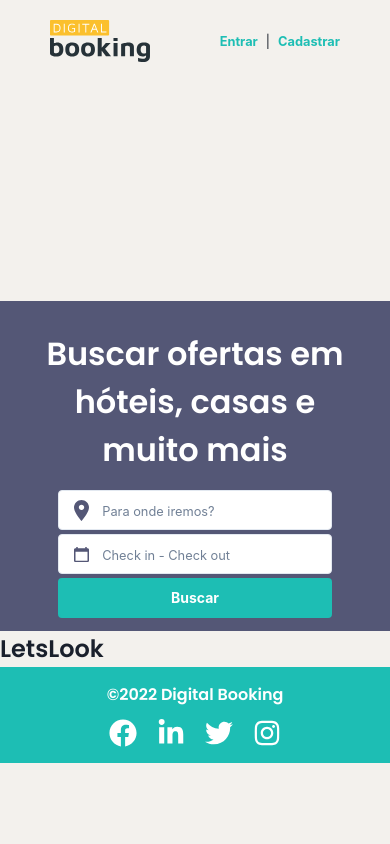
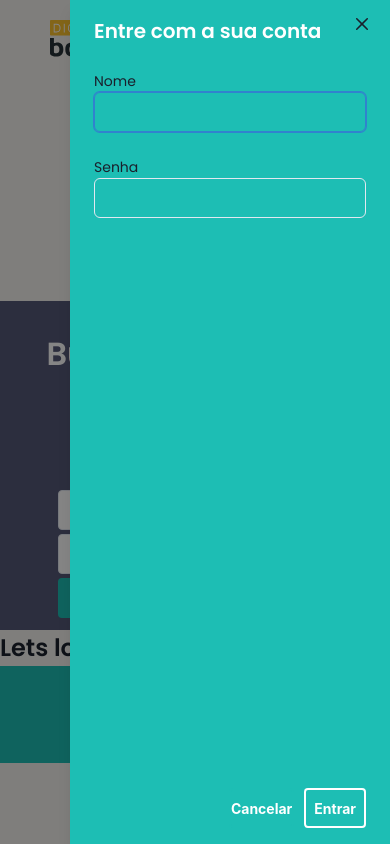
Before and after one commit to hulluxhd/7wonders, a React (Create React App) app in the folder projeto-integrador-front/: page / in a window 390 px wide. Both pictures are taken after a click on the link "Entrar". Built offline with nearby package versions, Linux system fonts and the light colour scheme.

Commit message:
adding drawer to header

```diff
--- a/projeto-integrador-front/package.json
+++ b/projeto-integrador-front/package.json
@@ -15,6 +15,7 @@
     "react": "^18.1.0",
     "react-dom": "^18.1.0",
     "react-icons": "^3.0.0",
+    "react-router-dom": "^6.3.0",
     "react-scripts": "5.0.1",
     "web-vitals": "^0.2.2"
   },
@@ -23,9 +24,6 @@
     "build": "react-scripts build",
     "test": "react-scripts test",
     "eject": "react-scripts eject"
-  },
-  "eslintConfig": {
-    "extends": "react-app"
   },
   "browserslist": {
     "production": [
--- a/projeto-integrador-front/src/App.jsx
+++ b/projeto-integrador-front/src/App.jsx
@@ -1,21 +1,24 @@
-import Footer from "./components/Footer";
-import Header from "./components/Header";
-
-
-
+import { Box } from '@chakra-ui/react';
+import { BrowserRouter, Route, Routes } from 'react-router-dom';
+import Footer from './components/Footer';
+import Header from './components/Header';
+import InfoProvider from './contexts/InfoContext';
+import Home from './pages/Home';
 
 function App() {
   return (
     <>
-      <Header />
-      <h1>
-        LetsLook
-      </h1>
-
-
-      <Footer />
+      <BrowserRouter>
+        <InfoProvider>
+          <Header />
+          <Box as="h1" >Lets look</Box>
+          <Routes>
+            <Route path="/" element={<Home />} />
+          </Routes>
+          <Footer />
+        </InfoProvider>
+      </BrowserRouter>
     </>
-
   );
 }
 
--- /dev/null
+++ b/projeto-integrador-front/src/components/BasicButton/index.js
@@ -0,0 +1,27 @@
+import { Box } from '@chakra-ui/react';
+
+function BasicButton(props) {
+  return (
+    <Box
+      {...props}
+      as="button"
+      w={props.w}
+      ml={props.ml}
+      h={props.h || props.height || '2.5rem'}
+      background={(props.background || props.bgColor || props.backgroundColor) || "var(--blue)"}
+      border={props.border || "2px solid var(--blue)"}
+      borderRadius="0.25rem"
+      color="#FFF"
+      fontWeight="bold"
+      transition="all 0.2s ease-in-out"
+      _hover={{
+        background: 'transparent',
+        border: '2px solid var(--blue)',
+      }}
+    >
+      {props.description}
+    </Box>
+  );
+}
+
+export default BasicButton;
--- /dev/null
+++ b/projeto-integrador-front/src/components/DrawerLogin/index.jsx
@@ -0,0 +1,82 @@
+import {
+  Box,
+  Button,
+  Drawer,
+  DrawerBody,
+  DrawerCloseButton,
+  DrawerContent,
+  DrawerFooter,
+  DrawerHeader,
+  DrawerOverlay,
+  FormControl,
+  FormLabel,
+  Input,
+  Stack,
+} from '@chakra-ui/react';
+import { useContext, useRef, useState } from 'react';
+import { InfoContext } from '../../contexts/InfoContext';
+import BasicButton from '../BasicButton';
+
+function DrawerLogin({ isOpen, onClose }) {
+  const [nickname, setNickname] = useState('');
+  const { setUsername } = useContext(InfoContext);
+
+  const inputNick = useRef()
+
+  function handleSubmit(e) {
+    e.preventDefault();
+    setUsername(nickname);
+    console.log('submitted');
+    onClose()
+  }
+
+  return (
+    <Drawer initialFocusRef={inputNick} isOpen={isOpen} onClose={onClose}>
+      <DrawerOverlay />
+      <DrawerContent bg="var(--blue)">
+        <DrawerCloseButton />
+        <DrawerHeader as="h2" color="#FFF">
+          Entre com a sua conta
+        </DrawerHeader>
+        <DrawerBody>
+          <Box>
+            <form
+              onSubmit={handleSubmit}
+              id="login-form"
+              style={{display: "flex", flexDirection: "column", gap: "1.5rem"}}
+            >
+              <Box>
+                <label style={{fontFamily: "Poppins, sans-serif"}}>
+                  Nome
+                <Input
+                  onChange={e => setNickname(e.target.value)}
+                  ref={inputNick}
+                  name="nickname"
+                  type="text"
+                  color="var(--hard-blue)"
+                  autoComplete="off"
+                />
+                </label>
+              </Box>
+              <Box>
+                <label style={{fontFamily: "Poppins, sans-serif"}}>
+                  Senha
+                <Input color="var(--hard-blue)" id="password" type="password" />
+                </label>
+              </Box>
+            </form>
+
+          </Box>
+        </DrawerBody>
+        <DrawerFooter>
+          <Stack direction="row" spacing="10px">
+            <BasicButton description="Cancelar" type='submit' form="login-form"/>
+            <BasicButton description="Entrar"  border="2px solid #FFF" p="0.5rem"/>
+          </Stack>
+        </DrawerFooter>
+      </DrawerContent>
+    </Drawer>
+  );
+}
+
+export default DrawerLogin;
--- a/projeto-integrador-front/src/components/Footer/index.jsx
+++ b/projeto-integrador-front/src/components/Footer/index.jsx
@@ -15,8 +15,8 @@ function Footer() {
     <Box
       position="relative"
       width="100%"
-      right="0"
       bottom="0"
+      left="0"
       display="flex"
       justifyContent="space-between"
       alignItems="center"
--- a/projeto-integrador-front/src/components/Header/index.jsx
+++ b/projeto-integrador-front/src/components/Header/index.jsx
@@ -7,6 +7,7 @@ import {
   Text,
   Flex,
   useMediaQuery,
+  useDisclosure,
 } from '@chakra-ui/react';
 
 import logo from '../../assets/logo.svg';
@@ -14,36 +15,40 @@ import geolocalization from '../../assets/geolocalization.svg';
 import calendar from '../../assets/calendar.svg';
 import InputHeader from '../InputHeader';
 import { useEffect, useState } from 'react';
+import { Link } from 'react-router-dom';
+import DrawerLogin from '../DrawerLogin';
+import BasicButton from '../BasicButton';
 
 function Header() {
   // breakpoints
   const [isSmallerThan606] = useMediaQuery('(max-width: 606px)');
 
-  const [headerHeight, setHeaderHeight] = useState(0)
+  const [headerHeight, setHeaderHeight] = useState(0);
+
+  const layoutWidth = window.innerWidth;
+
+  const { isOpen, onOpen, onClose } = useDisclosure();
 
   useEffect(() => {
-    const height = document.querySelector(".header").offsetHeight
-    setHeaderHeight(height)
-
-  }, [window.innerWidth])
-
-
-
+    const h = document.querySelector('.header').getBoundingClientRect().height;
+    setHeaderHeight(h);
+  }, [layoutWidth]);
 
   return (
     <>
       <Box
         as={isSmallerThan606 ? null : 'header'}
         className={isSmallerThan606 ? null : 'header'}
-        position={isSmallerThan606 ? "relative" : "fixed"}
-        mt={isSmallerThan606 ? `${headerHeight}px` : null}
+        position={isSmallerThan606 ? 'relative' : 'fixed'}
+        pt={isSmallerThan606 ? `${headerHeight}px` : null}
         w="100%"
         right="0"
-        top="0">
+        top="0"
+      >
         <Box
           as={isSmallerThan606 ? 'header' : null}
           className={isSmallerThan606 ? 'header' : null}
-          position={isSmallerThan606 ? "fixed" : "relative"}
+          position={isSmallerThan606 ? 'fixed' : 'relative'}
           display="flex"
           justifyContent="space-between"
           alignItems="center"
@@ -54,11 +59,17 @@ function Header() {
           bg="var(--light-bege)"
           zIndex={2}
         >
-          <Image width="100px" src={logo} />
+          <Link to="/">
+            <Image width="100px" src={logo} />
+          </Link>
           <Box>
             <Breadcrumb separator="|" fontSize="0.8rem">
               <BreadcrumbItem>
-                <BreadcrumbLink fontWeight="bold" color="var(--blue)">
+                <BreadcrumbLink
+                  onClick={onOpen}
+                  fontWeight="bold"
+                  color="var(--blue)"
+                >
                   Entrar
                 </BreadcrumbLink>
               </BreadcrumbItem>
@@ -94,51 +105,31 @@ function Header() {
             flexDir={isSmallerThan606 ? 'column' : 'row'}
             justify="center"
             align="center"
-
           >
             <InputHeader
               image={geolocalization}
               placeholder="Para onde iremos?"
-              posTop="10px"
-              w={isSmallerThan606 ? "80%" : '35%'}
+              postop="10px"
+              w={isSmallerThan606 ? '80%' : '35%'}
             />
             <InputHeader
               image={calendar}
               placeholder="Check in - Check out"
-              w={isSmallerThan606 ? "80%" : '35%'}
+              w={isSmallerThan606 ? '80%' : '35%'}
             />
 
-
-            <Box
-              as="button"
-              w={isSmallerThan606 ? "80%" : '15%'}
-              ml={isSmallerThan606 ? null : "1rem"}
-              h="2.5rem"
-              background="var(--blue)"
-              border="2px solid var(--blue)"
-              borderRadius="0.25rem"
-              color="#FFF"
-              fontWeight="bold"
-              transition="all 0.2s ease-in-out"
-              _hover={{
-                background: 'transparent',
-                border: '2px solid var(--blue)',
-              }}
-            >
-              Buscar
-
-            </Box>
+            <BasicButton
+              w={isSmallerThan606 ? '80%' : '15%'}
+              ml={isSmallerThan606 ? null : '1rem'}
+              description="Buscar"
+            />
           </Flex>
         </Box>
       </Box>
-      <Box pt={isSmallerThan606 ? null : `${headerHeight}px`} ></Box>
-
-
-
+      <DrawerLogin isOpen={isOpen} onClose={onClose} />
+      <Box pt={isSmallerThan606 ? null : `${headerHeight + 23.2}px`} />
     </>
   );
-
-
 }
 
 export default Header;
--- a/projeto-integrador-front/src/components/InputHeader/index.jsx
+++ b/projeto-integrador-front/src/components/InputHeader/index.jsx
@@ -2,7 +2,7 @@ import { Input, Image, Box } from "@chakra-ui/react"
 
 function InputHeader(props) {
 
-  const { image, placeholder, posTop } = props
+  const { image, placeholder, postop } = props
 
   return (
 
@@ -22,7 +22,7 @@ function InputHeader(props) {
         position="absolute"
         border-style="none"
         left="16px"
-        top={posTop || "13px"}
+        top={postop || "13px"}
         zIndex={1}
       />
     </Box>
--- /dev/null
+++ b/projeto-integrador-front/src/contexts/InfoContext.js
@@ -0,0 +1,14 @@
+import { createContext, useState } from "react"
+
+export const InfoContext = createContext()
+
+function InfoProvider({children}) {
+    const [username, setUsername] = useState("")
+    return (
+        <InfoContext.Provider value={{username, setUsername}}>
+            {children}
+        </InfoContext.Provider>
+     );
+}
+
+export default InfoProvider;
--- /dev/null
+++ b/projeto-integrador-front/src/pages/Home/index.jsx
@@ -0,0 +1,9 @@
+import {Box} from "@chakra-ui/react"
+
+function Home() {
+    return (
+        <Box/>
+     );
+}
+
+export default Home;
```
Also changed, not shown: 1 other file (tests, documents, lock files or other folders).
